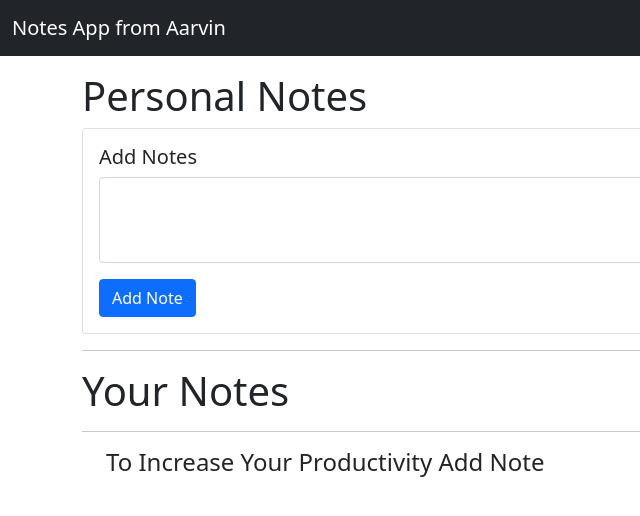
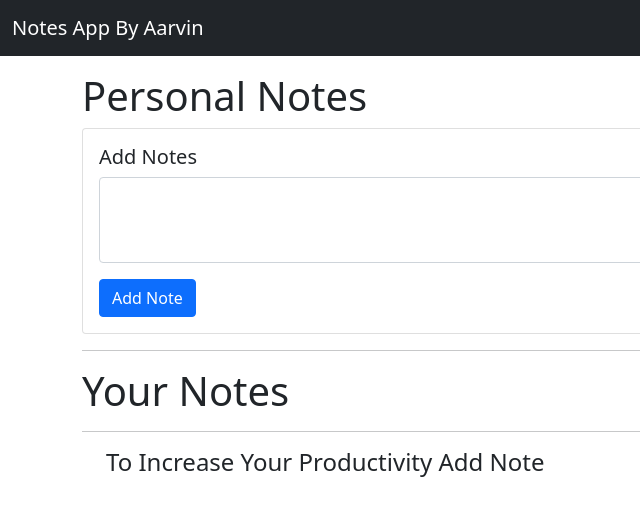
Before and after one commit to 20Vinay23/SimpleNoteApp, a plain HTML site: page index.html in a window 1280 px wide. Shown: the full height of the page, 0-640 px from the left. Drawn offline with nearby package versions, Linux system fonts and the light colour scheme.

Commit message:
Update index.html

```diff
--- a/index.html
+++ b/index.html
@@ -18,7 +18,7 @@
     <!-- <nav class="navbar navbar-light" style="background-color: #e3f2fd;"> -->
     <nav class="navbar navbar-expand-lg navbar-dark bg-dark">
       <div class="container-fluid">
-        <a id="navbar-brand" class="navbar-brand" href="#">Notes App from Aarvin</a>
+        <a id="navbar-brand" class="navbar-brand" href="#">Notes App By Aarvin</a>
         <button
           class="navbar-toggler"
           type="button"
```
